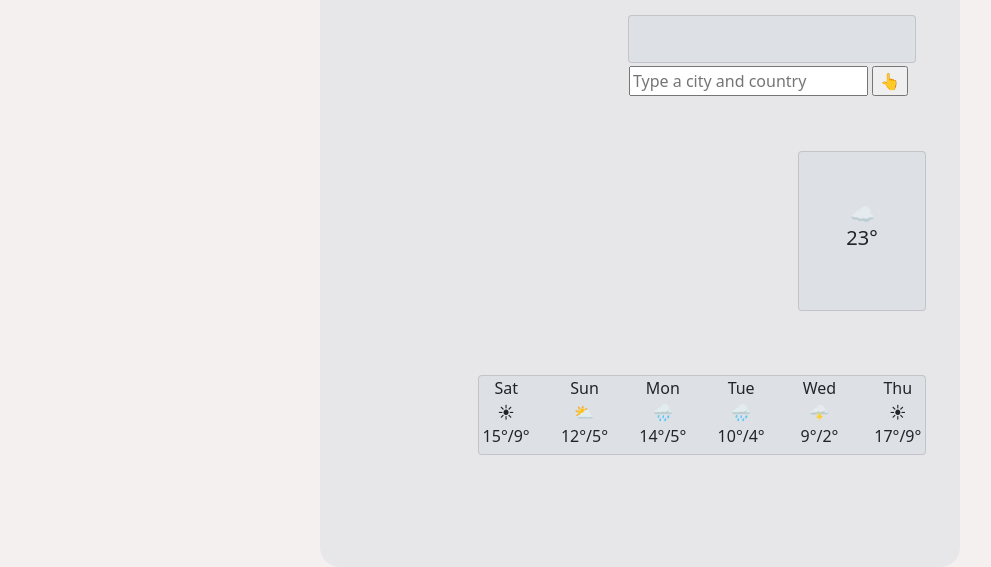
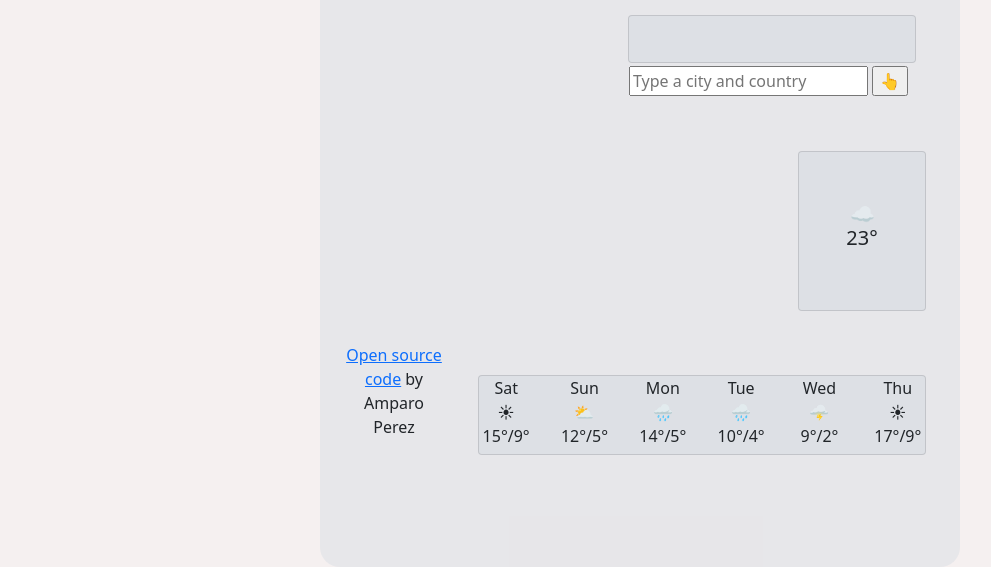
Before and after one commit to psilocyamp/weather-app, a plain HTML site: page index.html in a window 1280 px wide. Shown: the part 247-814 px from the top of the page, without its empty margins (0-991 px from the left). Drawn offline with nearby package versions, Linux system fonts and the light colour scheme.

Commit message:
Añadi mi github code

```diff
--- a/index.html
+++ b/index.html
@@ -119,6 +119,7 @@
     </div>
 </div>
 </div>
+<a href="https://github.com/psilocyamp/weather-app">Open source code</a> by Amparo Perez
             </div>
           </div>
         </div>
```
